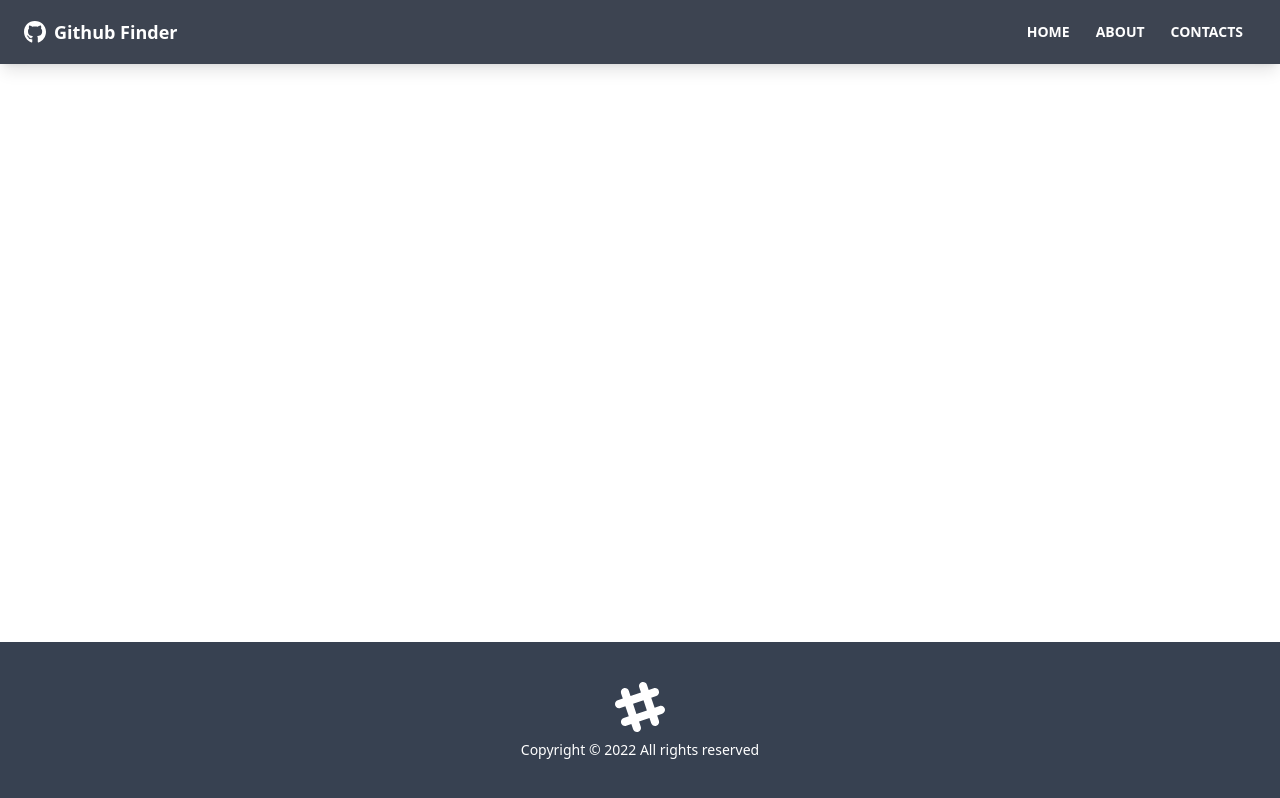
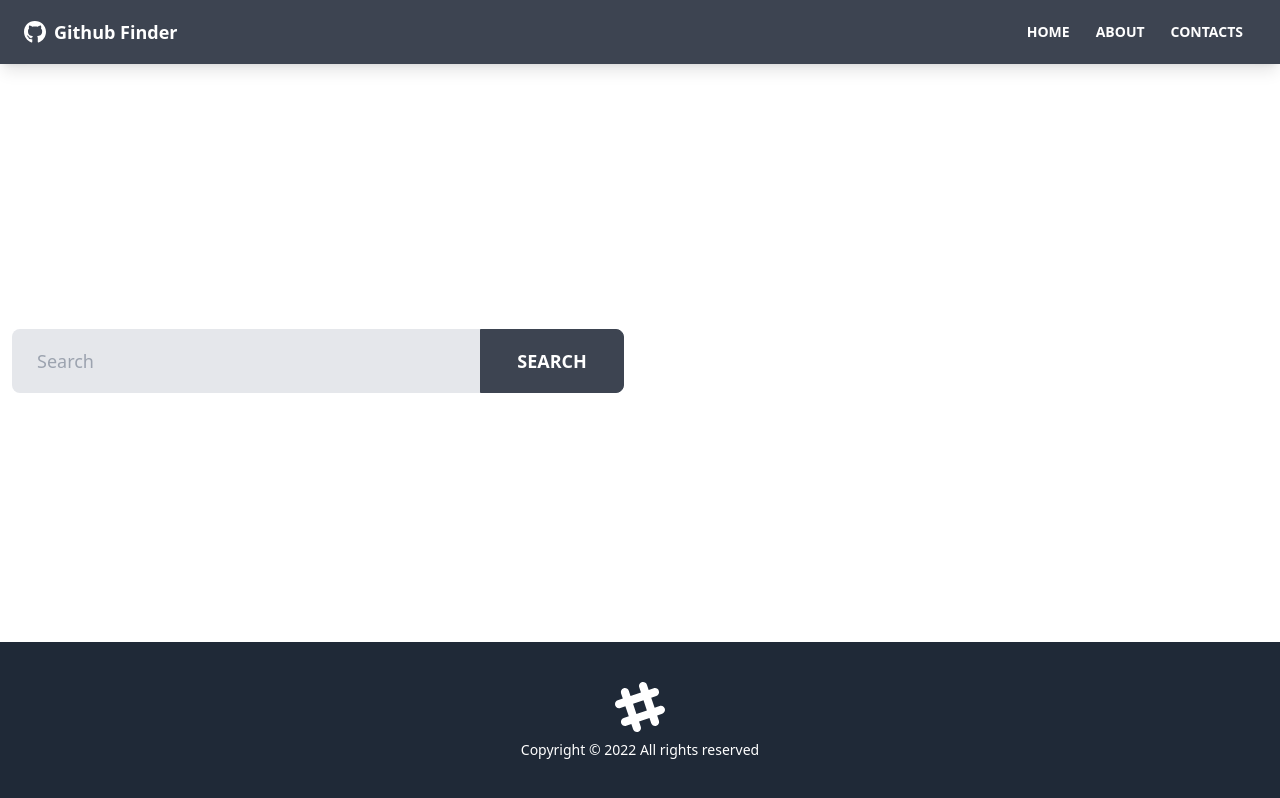
Before and after one commit to Slavinto/back-to-front-github-finder, a React (Create React App) app: page /home in a window 1280 px wide. Built offline with nearby package versions, Linux system fonts and the light colour scheme.

Commit message:
Lesson56

```diff
--- a/src/components/home/home.component.jsx
+++ b/src/components/home/home.component.jsx
@@ -1,10 +1,12 @@
 import UserResults from "../user-results/user-results.component.jsx";
+import UserSearch from "../user-search/user-search.component";
 
 const Home = () => {
   return (
-    <div>
+    <>
+      <UserSearch />
       <UserResults />
-    </div>
+    </>
   );
 };
 
--- a/src/components/layout/footer/footer.component.jsx
+++ b/src/components/layout/footer/footer.component.jsx
@@ -2,7 +2,7 @@ const Footer = () => {
   const footerYear = new Date().getFullYear();
 
   return (
-    <footer className="footer p-10 bg-gray-700 text-primary-content footer-center">
+    <footer className="footer p-10 bg-gray-800 text-primary-content footer-center ">
       <div>
         <svg
           width="50"
--- a/src/components/layout/navbar.component.jsx
+++ b/src/components/layout/navbar.component.jsx
@@ -4,7 +4,7 @@ import PropTypes from "prop-types";
 
 const Navbar = ({ title }) => {
   return (
-    <nav className="navbar mb-12 shadow-lg bg-neutral text-neutral-content">
+    <nav className="navbar mb-12 shadow-lg bg-neutral text-neutral-content bg-gray-800">
       <div className="container mx-auto">
         <div className="flex-none px-2 mx-2">
           <FaGithub className="inline pr-2 text-3xl" />
--- a/src/components/user-search/user-search.component.jsx
+++ b/src/components/user-search/user-search.component.jsx
@@ -0,0 +1,51 @@
+import { useState, useContext } from "react";
+import GithubContext from "../../context/github/github.context";
+
+const UserSearch = () => {
+  const [searchQuery, setSearchQuery] = useState("");
+  const { userData } = useContext(GithubContext);
+
+  const handleInputChange = (e) => setSearchQuery(e.target.value);
+  const handleSubmit = (e) => {
+    e.preventDefault();
+    if (searchQuery === "") {
+      alert("Please enter something!");
+    } else {
+      // @todo implement user search
+    }
+    setSearchQuery("");
+  };
+
+  return (
+    <div className="grid grid-cols-1 xl:grid-cols-2 lg:grid-cols-2 md:grid-cols-2 mb-8 gap-8">
+      <div>
+        <form onSubmit={handleSubmit}>
+          <div className="form-control">
+            <div className="relative">
+              <input
+                onChange={handleInputChange}
+                value={searchQuery}
+                type="text"
+                className="w-full pr-40 bg-gray-200 input input-lg text-black"
+                placeholder="Search"
+              />
+              <button
+                type="submit"
+                className="absolute top-0 right-0 rounded-l-none w-36 btn btn-lg"
+              >
+                SEARCH
+              </button>
+            </div>
+          </div>
+        </form>
+      </div>
+      <div>
+        {userData.length > 0 && (
+          <button className="btn btn-ghost btn-lg">Clear</button>
+        )}
+      </div>
+    </div>
+  );
+};
+
+export default UserSearch;
```
